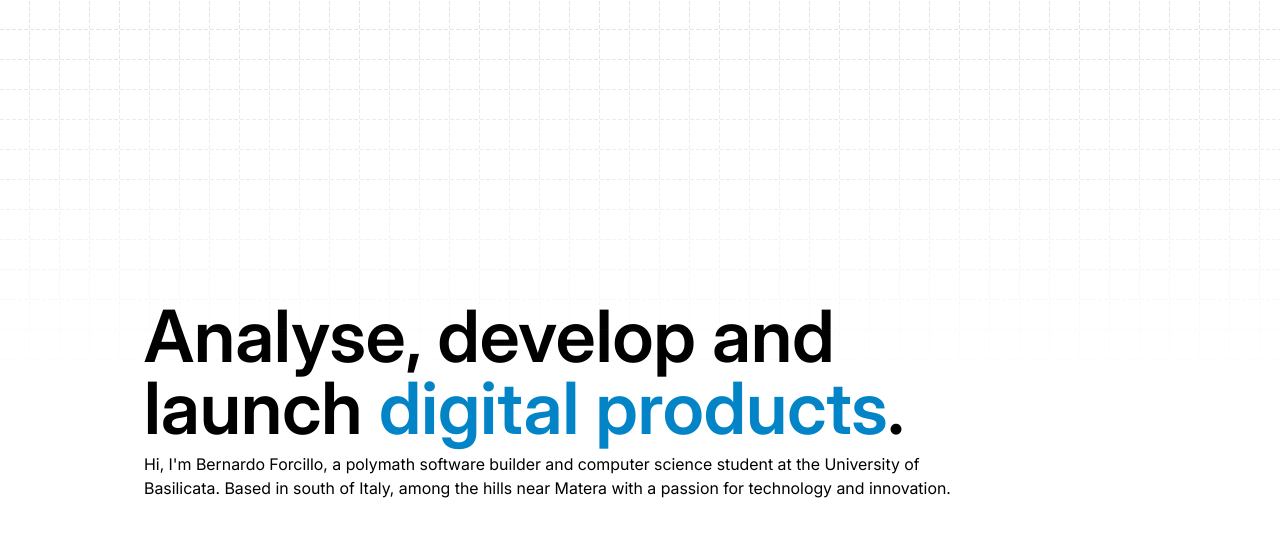
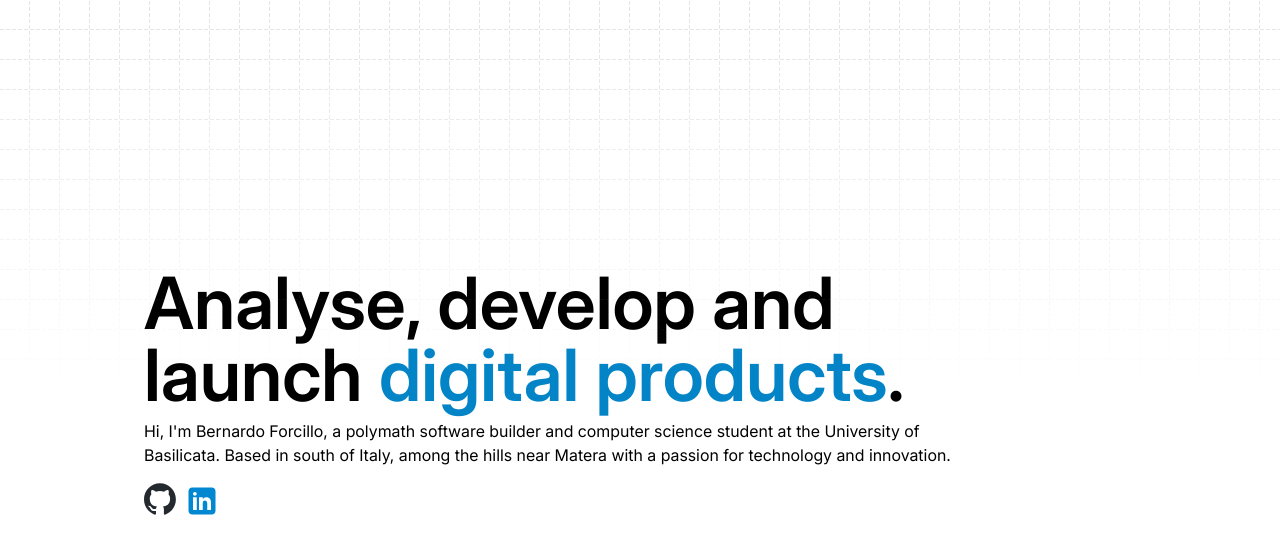
Before and after one commit to bernardoforcillo/bernardoforcillo-com, a Next.js app: page / in a window 1280 px wide. Shown: the top 554 px of the page. Built offline with nearby package versions, Linux system fonts and the light colour scheme.

Commit message:
feat: added social icons to homepage

```diff
--- a/next.config.ts
+++ b/next.config.ts
@@ -1,4 +1,4 @@
-import { NextConfig } from "next";
+import { NextConfig } from 'next';
 
 const nextConfig: NextConfig = {
   output: 'standalone',
--- a/src/app/page.tsx
+++ b/src/app/page.tsx
@@ -1,4 +1,6 @@
 import { cn } from '~/components/utils';
+import GithubIcon from '~/assets/icons/github-mark';
+import LinkedinMark from '~/assets/icons/linkedin-mark';
 import { GridPattern } from '~/components/atoms/grid-background';
 
 const schema = {
@@ -158,6 +160,22 @@ export default function Page() {
             among the hills near Matera with a passion for technology and
             innovation.
           </p>
+          <ul className='inline-flex gap-2 py-2'>
+            <li key={'github-link'}>
+              <a target='_blank' href='http://github.com/bernardoforcillo'>
+                <GithubIcon className='m-auto size-8' />
+              </a>
+            </li>
+            <li key={'linkedin-link'}>
+              <a
+                target='_blank'
+                className='inline-flex items-center'
+                href='http://linkedin.com/in/bernardoforcillo'
+              >
+                <LinkedinMark className='m-auto size-9' />
+              </a>
+            </li>
+          </ul>
         </div>
         <GridPattern
           width={30}
--- /dev/null
+++ b/src/assets/icons/github-mark/index.tsx
@@ -0,0 +1,27 @@
+import { SVGProps } from 'react';
+import { cn } from '~/components/utils';
+
+type Props = {} & SVGProps<SVGSVGElement>;
+
+const GithubIcon = ({ className, ...props }: Props) => {
+  return (
+    <svg
+      {...props}
+      width='98'
+      height='96'
+      fill='none'
+      viewBox='0 0 98 96'
+      xmlns='http://www.w3.org/2000/svg'
+      className={cn('fill-black', 'w-6 h-6 flex-no-shrink', className)}
+    >
+      <path
+        fill='#24292f'
+        fillRule='evenodd'
+        clipRule='evenodd'
+        d='M48.854 0C21.839 0 0 22 0 49.217c0 21.756 13.993 40.172 33.405 46.69 2.427.49 3.316-1.059 3.316-2.362 0-1.141-.08-5.052-.08-9.127-13.59 2.934-16.42-5.867-16.42-5.867-2.184-5.704-5.42-7.17-5.42-7.17-4.448-3.015.324-3.015.324-3.015 4.934.326 7.523 5.052 7.523 5.052 4.367 7.496 11.404 5.378 14.235 4.074.404-3.178 1.699-5.378 3.074-6.6-10.839-1.141-22.243-5.378-22.243-24.283 0-5.378 1.94-9.778 5.014-13.2-.485-1.222-2.184-6.275.486-13.038 0 0 4.125-1.304 13.426 5.052a46.97 46.97 0 0 1 12.214-1.63c4.125 0 8.33.571 12.213 1.63 9.302-6.356 13.427-5.052 13.427-5.052 2.67 6.763.97 11.816.485 13.038 3.155 3.422 5.015 7.822 5.015 13.2 0 18.905-11.404 23.06-22.324 24.283 1.78 1.548 3.316 4.481 3.316 9.126 0 6.6-.08 11.897-.08 13.526 0 1.304.89 2.853 3.316 2.364 19.412-6.52 33.405-24.935 33.405-46.691C97.707 22 75.788 0 48.854 0z'
+      />
+    </svg>
+  );
+};
+
+export default GithubIcon;
--- /dev/null
+++ b/src/assets/icons/linkedin-mark/index.tsx
@@ -0,0 +1,26 @@
+import { SVGProps } from 'react';
+import { cn } from '~/components/utils';
+
+type Props = {} & SVGProps<SVGSVGElement>;
+
+const LinkedinMark = ({ className, ...props }: Props) => {
+  return (
+    <svg
+      {...props}
+      viewBox='0 0 48 48'
+      xmlns='http://www.w3.org/2000/svg'
+      className={cn('w-6 h-6 flex-no-shrink', className)}
+    >
+      <path
+        fill='#0288D1'
+        d='M42,37c0,2.762-2.238,5-5,5H11c-2.761,0-5-2.238-5-5V11c0-2.762,2.239-5,5-5h26c2.762,0,5,2.238,5,5V37z'
+      ></path>
+      <path
+        fill='#FFF'
+        d='M12 19H17V36H12zM14.485 17h-.028C12.965 17 12 15.888 12 14.499 12 13.08 12.995 12 14.514 12c1.521 0 2.458 1.08 2.486 2.499C17 15.887 16.035 17 14.485 17zM36 36h-5v-9.099c0-2.198-1.225-3.698-3.192-3.698-1.501 0-2.313 1.012-2.707 1.99C24.957 25.543 25 26.511 25 27v9h-5V19h5v2.616C25.721 20.5 26.85 19 29.738 19c3.578 0 6.261 2.25 6.261 7.274L36 36 36 36z'
+      ></path>
+    </svg>
+  );
+};
+
+export default LinkedinMark;
```
Also changed, not shown: package.json (+6 -6 lines), 1 other file (tests, documents, lock files or other folders).
